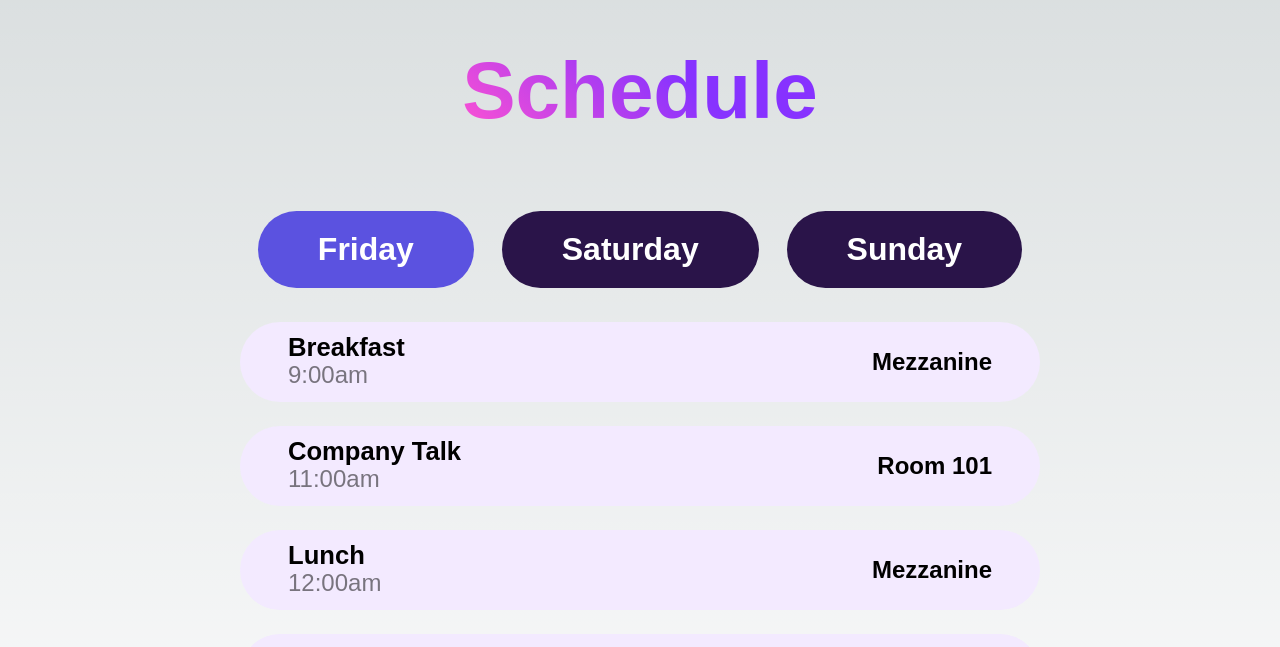
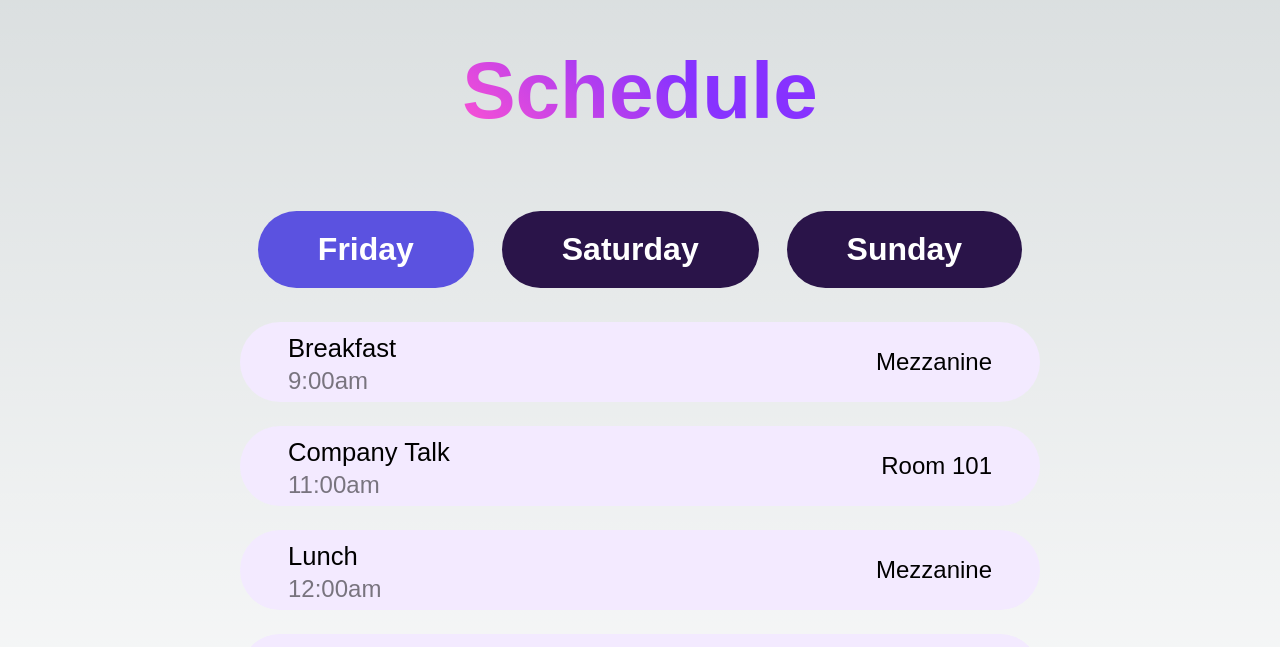
Before and after one commit to acmhack/pickhacks-2024, a Next.js app: page / in a window 1280 px wide. Shown: the part 131-778 px from the top of the page. Built offline with nearby package versions, Linux system fonts and the light colour scheme.

Commit message:
Update font-weights on schedule events

```diff
--- a/src/pages/index.tsx
+++ b/src/pages/index.tsx
@@ -96,7 +96,7 @@ function Schedule() {
                       <p className={scheduleStyles.time}>{obj.time}</p>
                   </div>
                   <div className={scheduleStyles.column}>
-                      <p className={scheduleStyles.day}>{obj.location}</p>
+                      <p className={scheduleStyles.location}>{obj.location}</p>
                   </div>
               </div>
           ))}
--- a/src/styles/Schedule.module.css
+++ b/src/styles/Schedule.module.css
@@ -56,14 +56,11 @@
 
 .event {
   font-size: 1.6em;
-  font-weight: bold;
-  line-height: 1em;
+  line-height: 1.5em;
 }
 
 .location {
   font-size: 1.5em;
-  font-weight: 500;
-  opacity: .5;
 }
 
 .day {
```
